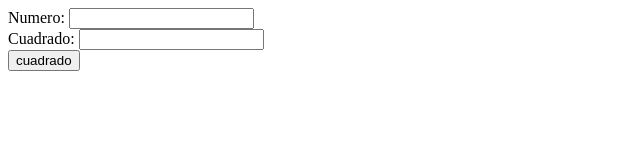
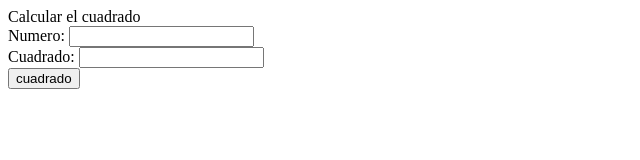
Before and after one commit to GrCross/webServiceFramework, a plain HTML site: page resources/Index.html in a window 1280 px wide. Shown: the whole page, without its empty margins (0-640 px from the left). Drawn offline with Linux system fonts and the light colour scheme.

Commit message:
Arreglando el index.html

```diff
--- a/resources/Index.html
+++ b/resources/Index.html
@@ -3,7 +3,7 @@
     <title>Calculadora de cuadrados</title>
 </head>
 <body>
-
+    <label>Calcular el cuadrado</label>
 <form>
     Numero: <input type="text" name="num"><br>
     Cuadrado: <input type="text" name="mult"><br>
```
